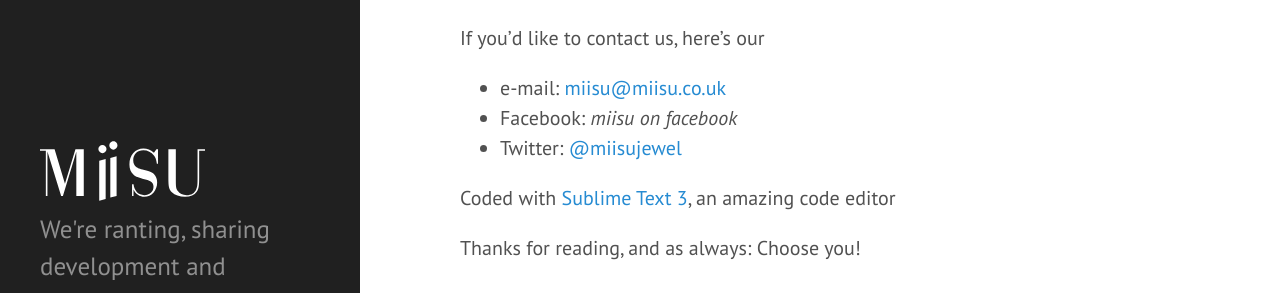
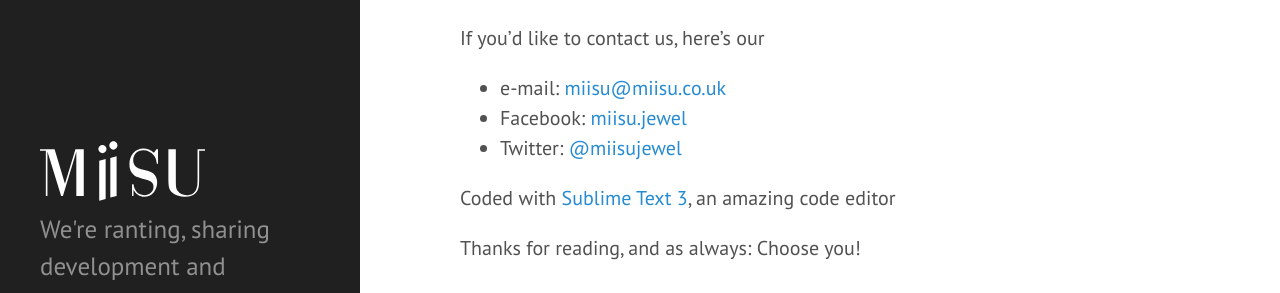
Before and after one commit to ksgy/miisu_blog, a Jekyll site: the page built from about.md, in a window 1280 px wide. Shown: the part 367-660 px from the top of the page. Built offline with Jekyll 4.4.1, drawn with Linux system fonts in a browser that asks for light colours; Markdown is read by kramdown in place of the engine named in the settings.

Commit message:
Added fecebook link

```diff
--- a/about.md
+++ b/about.md
@@ -14,7 +14,7 @@ Sometimes we share development ideas, rants; sometimes workshop ideas. Or any ki
 If you'd like to contact us, here's our
 
 * e-mail: [miisu@miisu.co.uk](mailto:miisu.co.uk)
-* Facebook: _miisu on facebook_
+* Facebook: [miisu.jewel](https://www.facebook.com/miisu.jewel)
 * Twitter: [@miisujewel](https://twitter.com/miisujewel)
 
 Coded with [Sublime Text 3](http://sublimetext.com), an amazing code editor
```
